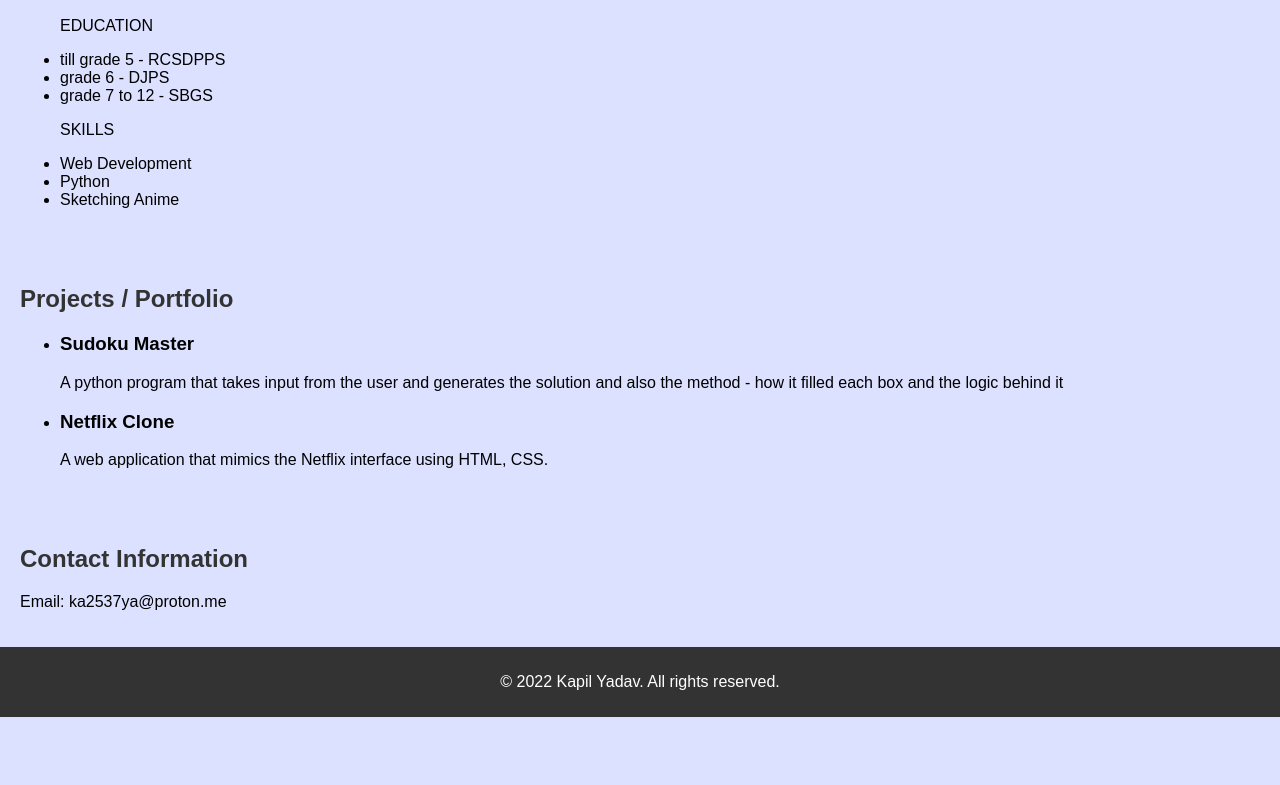
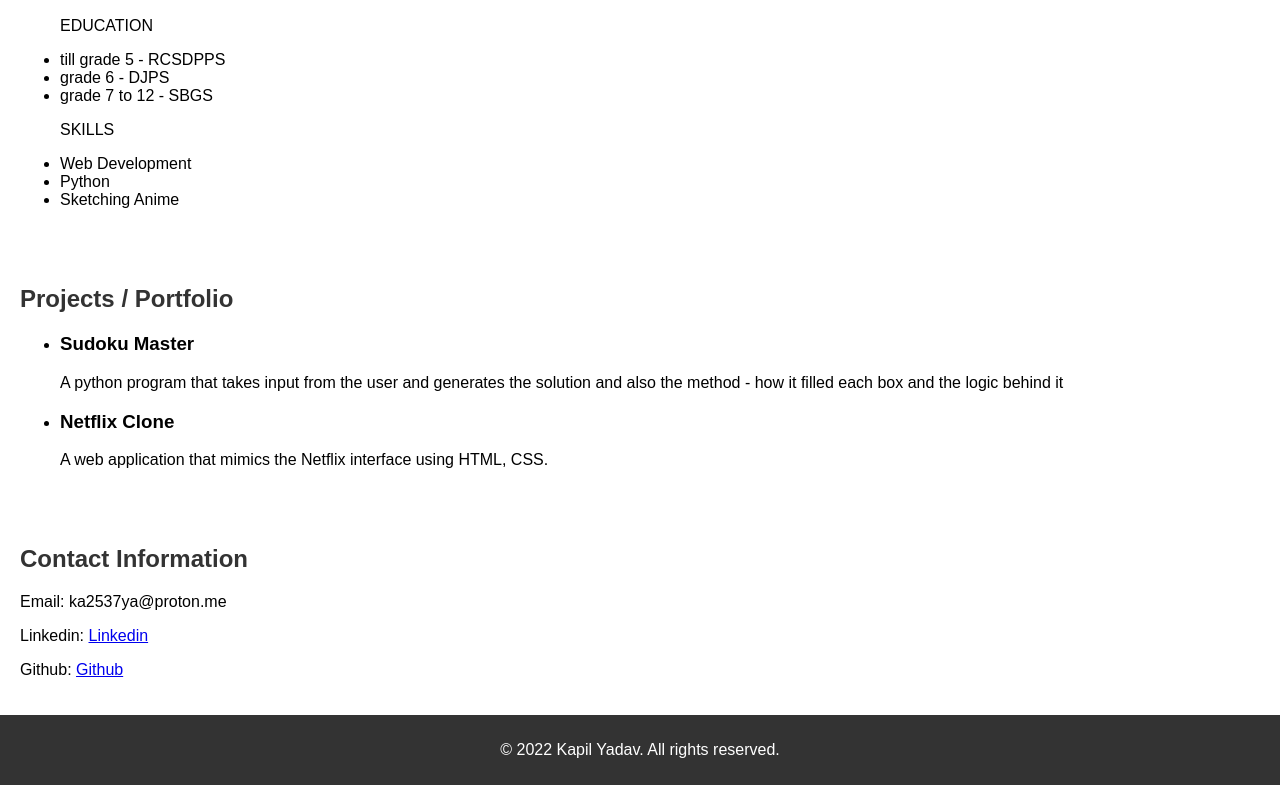
Before and after one commit to Kapilyadav2537/25A03036_mini_project, a plain HTML site: page index.html in a window 1280 px wide. Shown: the part 646-1431 px from the top of the page. Before the commit the page ends 1363 px from the top, so only its background shows below. Drawn offline with Linux system fonts and the light colour scheme.

Commit message:
Modify title and add social media links
Updated the title and added LinkedIn and GitHub links.

```diff
--- a/index.html
+++ b/index.html
@@ -2,12 +2,10 @@
 <html>
 
 <head>
-    <title>Personal Portfolio</title>
+    <title>Kapil Yadav: Portfolio</title>
     <link rel="stylesheet" type="text/css" href="styles.css">
     <style>
-        /* styles.css */
         body {
-            background-color: rgb(220, 225, 255);
             font-family: Arial, sans-serif;
             margin: 0;
             padding: 0;
@@ -124,6 +122,9 @@
     <section id="contact">
         <h2>Contact Information</h2>
         <p>Email: ka2537ya@proton.me </p>
+        <p>Linkedin: <a href="https://www.linkedin.com/in/kapil-yadav-83370a379?utm_source=share&utm_campaign=share_via&utm_content=profile&utm_medium=android_app"> Linkedin</a> </p>
+        <p>Github: <a href="https://github.com/Kapilyadav2537"> Github</a> </p>
+
     </section>
 
     <footer>
```
